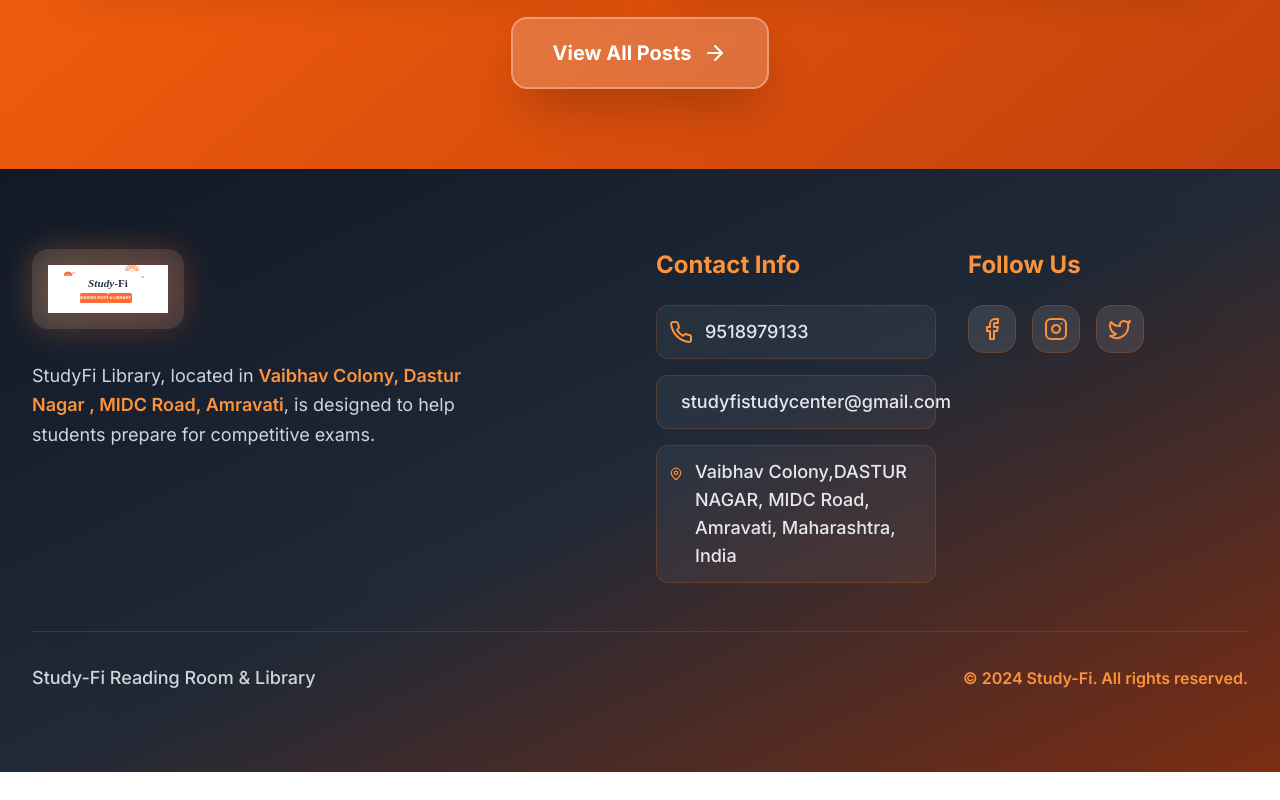
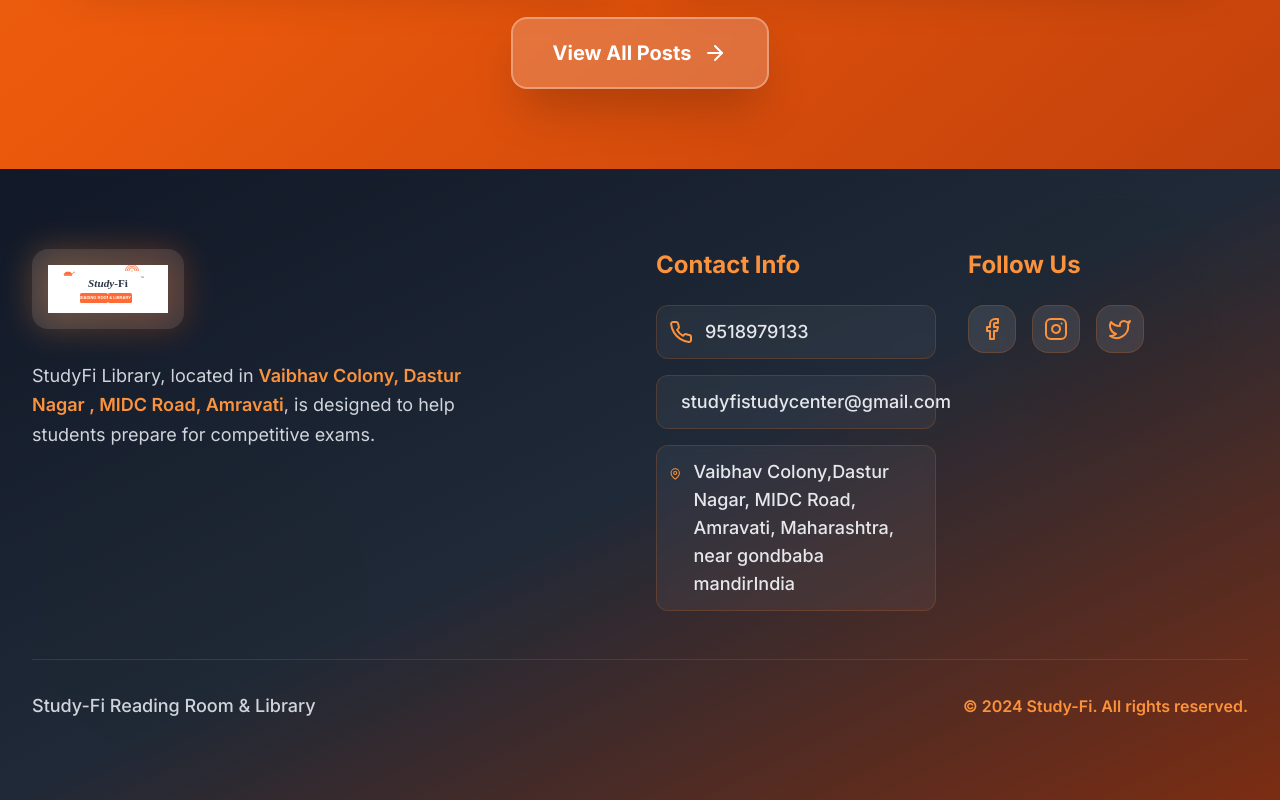
Before and after one commit to MADHURMEHARE/studyfi-lib, a Next.js app: page / in a window 1280 px wide. Shown: the part 4925-5725 px from the top of the page. Before the commit the page ends 5697 px from the top, so only its background shows below. Built offline with nearby package versions, Linux system fonts and the light colour scheme.

Commit message:
Fix fotter correction in address

```diff
--- a/components/homepage/FooterSection.tsx
+++ b/components/homepage/FooterSection.tsx
@@ -54,8 +54,8 @@ export default function FooterSection() {
               <div className="flex items-start space-x-3 bg-white/5 backdrop-blur-sm p-3 rounded-xl border border-orange-500/20">
                 <LocationPin className="w-6 h-6 text-orange-400 mt-1" />
                 <span className="text-gray-200 text-lg font-medium">
-                  Vaibhav Colony,DASTUR NAGAR, MIDC Road,<br />
-                  Amravati, Maharashtra, India
+                  Vaibhav Colony,Dastur Nagar, MIDC Road,<br />
+                  Amravati, Maharashtra, near gondbaba mandirIndia
                 </span>
               </div>
             </div>
```
